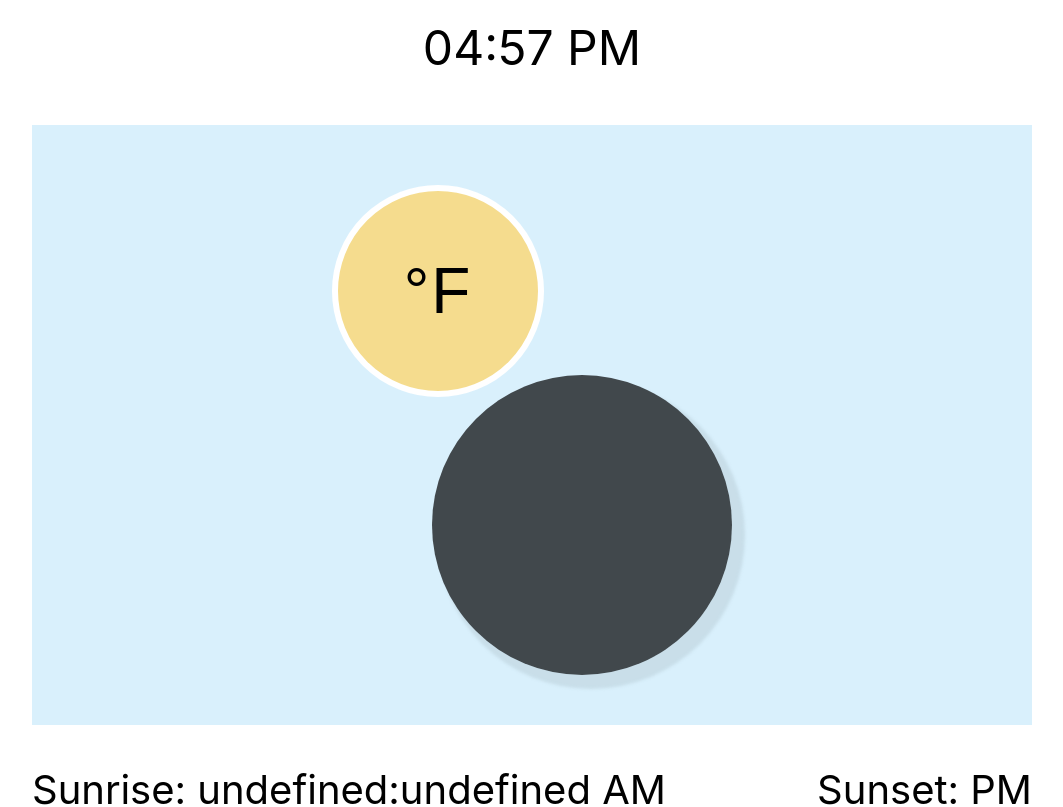
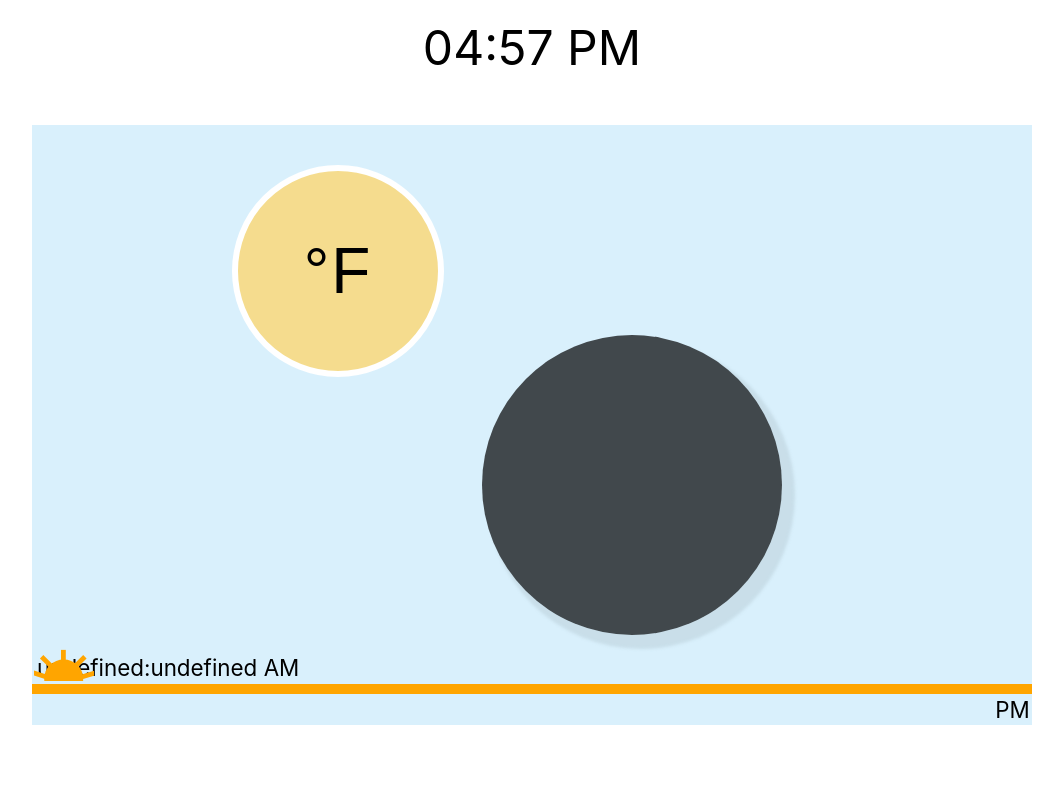
Before and after one commit to escott2/weather, a React (Create React App) app: page / in a window 1280 px wide. Shown: the part 400-1207 px from the top of the page, without its empty margins (108-1171 px from the left). Built offline with nearby package versions, Linux system fonts and the light colour scheme; no server answers.

Commit message:
Add style to sunrise and sunset components

```diff
--- a/src/components/Container.css
+++ b/src/components/Container.css
@@ -2,12 +2,42 @@
     width: 1000px;
     height: 600px;
     background-color: #D9F0FC;
-    /* background-color: black; */
     display: flex;
     flex-direction: column;
     align-items: center;
-    justify-content: center;
-    padding: 1em;
+    justify-content: flex-end;
     box-sizing: border-box;
     position: relative;
 }
+
+.SunTimes {
+    width: 100%;
+    display: flex;
+    flex-direction: column;
+    justify-content: space-between;
+    /* background-color: #C3D8E3; */
+    justify-self: end;
+    position: relative;
+}
+
+.SunTimes p {
+    margin: 0.1em;
+    margin-left: 5px;
+    font-size: 1.4rem;
+
+}
+
+.horizon {
+    height: 10px;
+    width: 100%;
+    background-color: orange;
+    /* align-self: center; */
+}
+
+.sun-img {
+    position: absolute;
+    top: -3px;
+    left: 2px;
+    transform: rotate(180deg);
+    width: 60px;
+}
--- a/src/components/Container.js
+++ b/src/components/Container.js
@@ -1,18 +1,29 @@
 import React from 'react';
 // import PropTypes from 'prop-types';
+import halfSun from '../img/half-sun.svg';
 import './Container.css';
 import Temperature from './Temperature';
 import LightMeter from './LightMeter';
+import Sunrise from './Sunrise';
+import Sunset from './Sunset';
 
 // Container.propTypes = {
 
 // };
 
-function Container({temp, dayLength, dayHours, nightHours}) {
+function Container({temp, dayLength, dayHours, nightHours, sunrise, sunset}) {
     return (
         <div className="Container">
             <Temperature temp={temp} dayHours={dayHours} nightHours={nightHours}/>
             <LightMeter dayLength={dayLength} dayHours={dayHours} nightHours={nightHours}/>
+
+            <div className="SunTimes">
+              <Sunrise sunrise={sunrise}/>
+              <div className="horizon"></div>
+              <Sunset sunset={sunset}/>
+              <img className="sun-img" src={halfSun} alt="sun"></img>
+
+            </div>
 
 
 
--- a/src/components/LightMeter.css
+++ b/src/components/LightMeter.css
@@ -1,21 +1,16 @@
 .LightMeter {
     width: 300px;
     height: 300px;
-    /* border: solid 0.2em white; */
     border-radius: 50%;
     display: flex;
     flex-direction: column;
-    /* align-items: center; */
     justify-content: center;
-    /* margin: 0.2em; */
     position: absolute;
-    bottom: 50px;
-    left: 400px;
+    bottom: 90px;
+    left: 450px;
     font-size: 1.5rem;
     color: white;
     box-shadow: 9px 10px 3px 4px rgba(195, 216, 227, 0.75);
-
-    /* box-shadow: -9px 5px 3px 4px rgba(195, 216, 227, 0.75); */
 }
 
 .light-stats {
--- a/src/components/MainScreen.css
+++ b/src/components/MainScreen.css
@@ -10,9 +10,9 @@
     color: black;
 }
 
-.SunTimes {
+/* .SunTimes {
     width: 1000px;
     display: flex;
     flex-direction: row;
     justify-content: space-between;
-}
+} */
--- a/src/components/MainScreen.js
+++ b/src/components/MainScreen.js
@@ -4,8 +4,8 @@ import './MainScreen.css';
 import Container from './Container';
 import Location from './Location';
 import Day from './Day';
-import Sunrise from './Sunrise';
-import Sunset from './Sunset';
+// import Sunrise from './Sunrise';
+// import Sunset from './Sunset';
 import Attribution from './Attribution';
 
 
@@ -246,12 +246,12 @@ function MainScreen() {
             <Day date={date} changeDate={handleDateChange} />
             {/* End Header */}
             <p>{time}</p>
-            <Container temp={temp} dayHours={dayHours} nightHours={nightHours} dayLength={dayPercentRounded}/>
+            <Container temp={temp} dayHours={dayHours} nightHours={nightHours} dayLength={dayPercentRounded} sunrise={sunrise} sunset={sunset}/>
 
-            <div className="SunTimes">
+            {/* <div className="SunTimes">
               <Sunrise sunrise={sunriseTime}/>
               <Sunset sunset={sunset}/>
-            </div>
+            </div> */}
 
             {/* Start Footer */}
             <Attribution />
--- a/src/components/Sunrise.js
+++ b/src/components/Sunrise.js
@@ -4,7 +4,7 @@ import './Sunrise.css';
 function Sunrise({sunrise}) {
     return (
         <div className="Sunrise">
-            <p>Sunrise: {sunrise} AM</p>
+            <p>{`${sunrise.sunriseHour}:${sunrise.sunriseMinute}`} AM</p>
         </div>
     )
 }
--- a/src/components/Sunset.css
+++ b/src/components/Sunset.css
@@ -1,3 +1,5 @@
 .Sunset {
     font-size: 2.5rem;
+    align-self: flex-end;
+
 }
--- a/src/components/Sunset.js
+++ b/src/components/Sunset.js
@@ -4,7 +4,7 @@ import './Sunset.css';
 function Sunset({sunset}) {
     return (
         <div className="Sunset">
-            <p>Sunset: {sunset} PM</p>
+            <p>{sunset} PM</p>
         </div>
     )
 }
--- a/src/components/Temperature.css
+++ b/src/components/Temperature.css
@@ -11,6 +11,6 @@
     letter-spacing: 2px;
     background-color: rgba(249,219,130, 0.9);
     position: absolute;
-    top: 60px;
-    left: 300px;
+    top: 40px;
+    left: 200px;
 }
```
Also changed, not shown: src/img/half-sun.svg (added), src/img/sun.svg (added).
